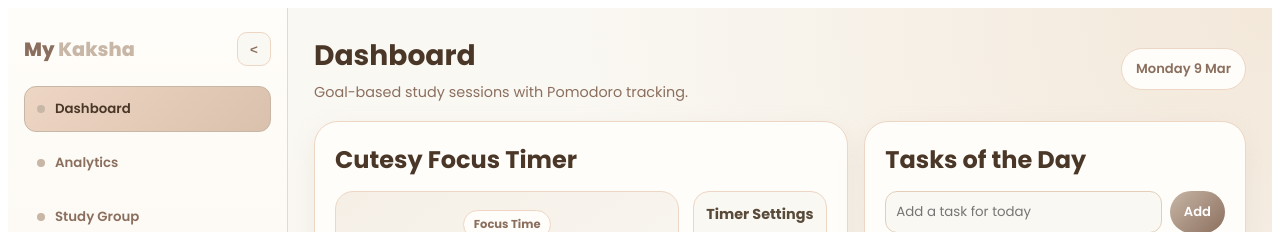
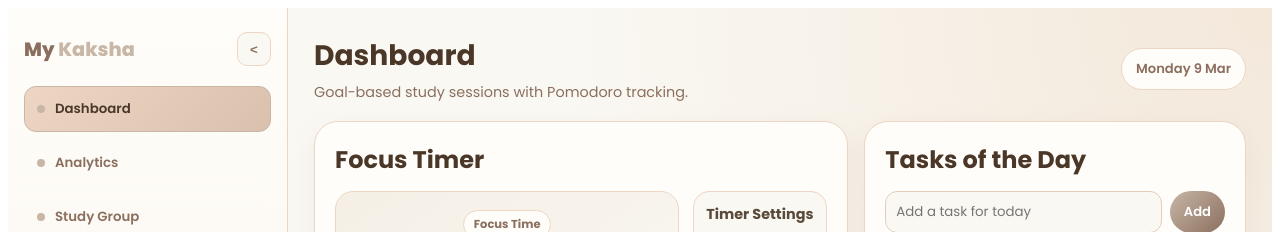
Before and after one commit to Drishti-01/MyKaksha, a React (Vite) app in the folder my-kaksha/: page /dashboard in a window 1280 px wide. Shown: the top 232 px of the page. Built offline with nearby package versions, Linux system fonts and the light colour scheme; no server answers.

Commit message:
dashboard changes

```diff
--- a/my-kaksha/src/Dashboard.jsx
+++ b/my-kaksha/src/Dashboard.jsx
@@ -858,7 +858,7 @@ export default function Dashboard({ onBackToLanding, onGoToStudyGroup }) {
 
           <div className="d-grid">
             <section className="d-card">
-              <h2 className="d-card-title">Cutesy Focus Timer</h2>
+              <h2 className="d-card-title">Focus Timer</h2>
 
               {activeGoal ? (
                 <div className="d-active-goal">
```
Also changed, not shown: 2 other files (tests, documents, lock files or other folders).
